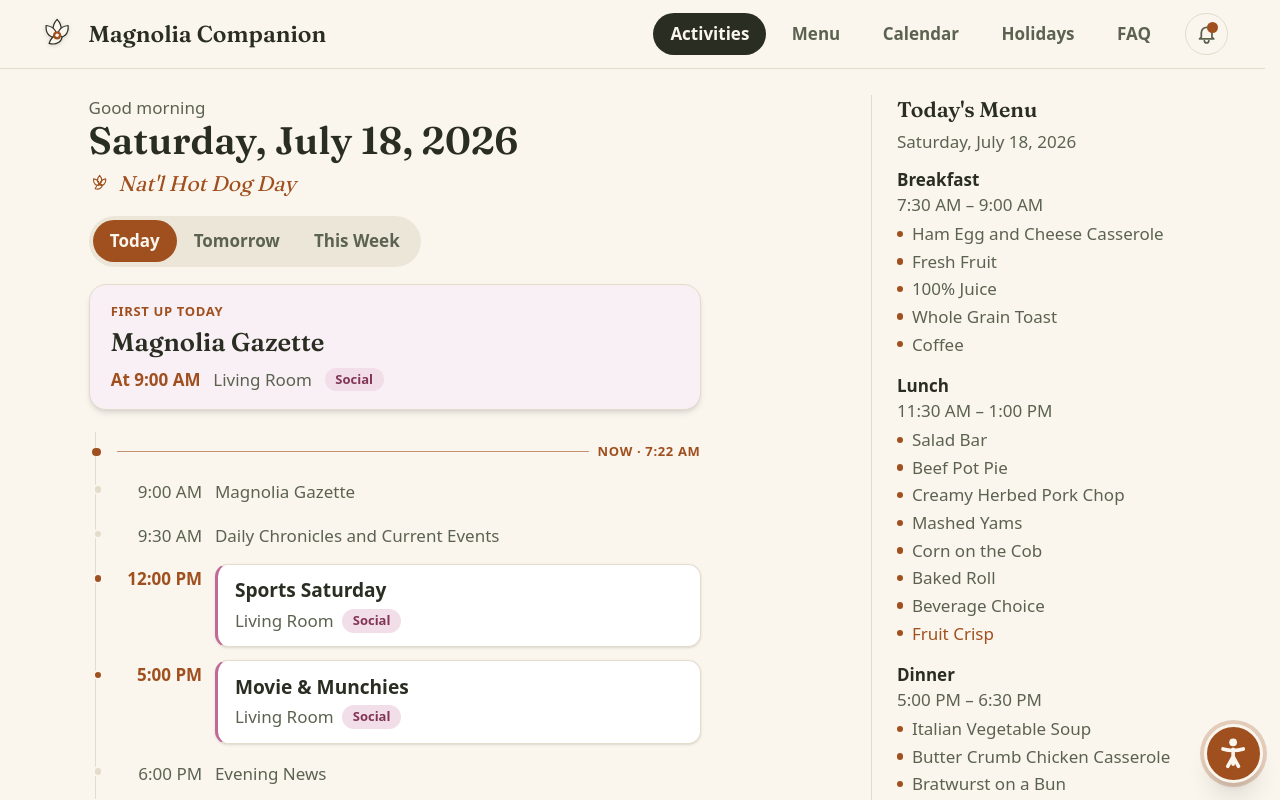
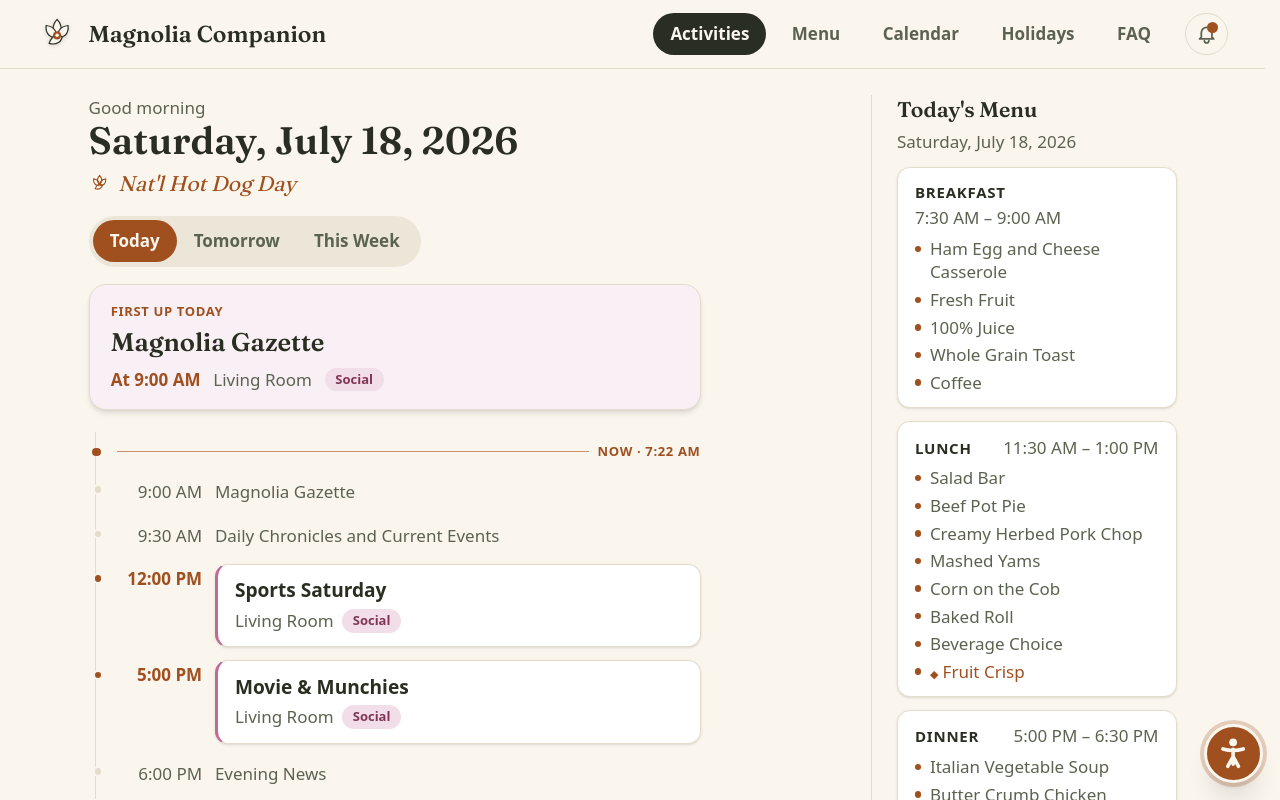
Before and after one commit to dillo/magnolia-companion, a Next.js app: page / in a window 1280 px wide. Shown: the top 800 px of the page. Built offline with nearby package versions, Linux system fonts and the light colour scheme.

Commit message:
feat: meal cards with serving-now badge in home sidebar

```diff
--- a/components/HomeClient.tsx
+++ b/components/HomeClient.tsx
@@ -12,9 +12,9 @@ import Timeline from "@/components/Timeline";
 import DimensionChip from "@/components/DimensionChip";
 import EmptyState from "@/components/EmptyState";
 import { useToday } from "@/components/useToday";
-import { MEAL_HOURS } from "@/components/MealCards";
+import { MEALS, mealHours } from "@/components/MealCards";
 import { VisitDaysSummary } from "@/components/VisitDays";
-import { greetingFor, heroStateFor, tomorrowPreview } from "@/lib/now";
+import { greetingFor, heroStateFor, servingNow, tomorrowPreview } from "@/lib/now";
 import { useNow } from "@/components/useNow";
 import MagnoliaFlourish from "@/components/MagnoliaFlourish";
 import HeroCard from "@/components/HeroCard";
@@ -132,7 +132,7 @@ export default function HomeClient({
 
       {showMenuSummary && (
         <aside className="space-y-5 pt-1 text-moss lg:sticky lg:top-6 lg:border-l lg:border-hairline lg:pl-6 lg:pt-0">
-          <MenuSummary day={menuDay} date={menuDate} title={menuTitle} />
+          <MenuSummary day={menuDay} date={menuDate} title={menuTitle} now={pick === "today" ? now : null} />
           <VisitDaysSummary days={upcomingVisits} />
         </aside>
       )}
@@ -140,7 +140,17 @@ export default function HomeClient({
   );
 }
 
-function MenuSummary({ day, date, title }: { day: MenuDay | null; date: string; title: string }) {
+function MenuSummary({
+  day,
+  date,
+  title,
+  now,
+}: {
+  day: MenuDay | null;
+  date: string;
+  title: string;
+  now: string | null;
+}) {
   return (
     <section>
       <div className="mb-3">
@@ -150,17 +160,25 @@ function MenuSummary({ day, date, title }: { day: MenuDay | null; date: string;
         </p>
       </div>
 
-      {!day ? (
-        <div>
-          <p className="mb-3">The menu for this date hasn&apos;t been added yet.</p>
-          <div className="space-y-4">
-            {MEAL_HOURS.map(([key, label, hours]) => (
-              <section key={key}>
-                <div className="mb-1">
-                  <h3 className="font-semibold text-ink">{label}</h3>
-                  <p className="tabular-nums">{hours}</p>
+      {!day && <p className="mb-3">The menu for this date hasn&apos;t been added yet.</p>}
+
+      <div className="space-y-3">
+        {MEALS.map((meal) => {
+          const items = day?.[meal.key].items ?? null;
+          return (
+            <section key={meal.key} className="rounded-xl border border-hairline bg-card px-4 py-3 shadow-sm">
+              <div className="mb-1.5 flex flex-wrap items-baseline justify-between gap-x-3 gap-y-0.5">
+                <h3 className="text-[15px] font-bold uppercase tracking-wider text-ink">{meal.label}</h3>
+                {servingNow(meal, now) ? (
+                  <span className="rounded-full bg-copper px-2.5 py-0.5 text-[13px] font-bold text-petal">
+                    Serving now
+                  </span>
+                ) : (
+                  <span className="tabular-nums text-moss">{mealHours(meal)}</span>
+                )}
               </div>
-                <ul className="space-y-1">
+              {items === null ? (
+                <ul className="space-y-1" aria-label="Menu pending">
                   {Array.from({ length: 3 }, (_, index) => (
                     <li key={index} className="flex gap-2 leading-snug text-moss">
                       <span aria-hidden="true" className="mt-2 h-1.5 w-1.5 shrink-0 rounded-full bg-copper/50" />
@@ -168,28 +186,19 @@ function MenuSummary({ day, date, title }: { day: MenuDay | null; date: string;
                     </li>
                   ))}
                 </ul>
-              </section>
-            ))}
-          </div>
-        </div>
-      ) : (
-        <div className="space-y-4">
-          {MEAL_HOURS.map(([key, label, hours]) => {
-            const items = day[key].items;
-            return (
-              <section key={key}>
-                <div className="mb-1">
-                  <h3 className="font-semibold text-ink">{label}</h3>
-                  <p className="tabular-nums">{hours}</p>
-                </div>
-                {items.length === 0 ? (
-                  <p>Not listed</p>
+              ) : items.length === 0 ? (
+                <p className="text-moss">Not listed</p>
               ) : (
                 <ul className="space-y-1">
                   {items.map((item, index) => (
                     <li key={index} className="flex gap-2 leading-snug">
                       <span aria-hidden="true" className="mt-2 h-1.5 w-1.5 shrink-0 rounded-full bg-copper" />
-                        <span className={item.kind === "dessert" ? "text-copper" : ""}>{item.name}</span>
+                      <span className={item.kind === "dessert" ? "text-copper" : ""}>
+                        {item.kind === "dessert" && (
+                          <span aria-hidden="true" className="mr-1 text-[11px] align-middle">◆</span>
+                        )}
+                        {item.name}
+                      </span>
                     </li>
                   ))}
                   </ul>
@@ -198,7 +207,6 @@ function MenuSummary({ day, date, title }: { day: MenuDay | null; date: string;
           );
         })}
       </div>
-      )}
 
       <Link href="/menu" className="mt-4 inline-block font-semibold text-copper underline-offset-4 hover:underline">
         Full menu
--- a/components/MealCards.tsx
+++ b/components/MealCards.tsx
@@ -1,11 +1,16 @@
+import { formatTime } from "@/lib/dates";
 import type { MenuDay } from "@/lib/schema";
 
 /** Serving hours are placeholders until the real printed menu is photographed (spec open item). */
-export const MEAL_HOURS = [
-  ["breakfast", "Breakfast", "7:30 AM – 9:00 AM"],
-  ["lunch", "Lunch", "11:30 AM – 1:00 PM"],
-  ["dinner", "Dinner", "5:00 PM – 6:30 PM"],
+export const MEALS = [
+  { key: "breakfast", label: "Breakfast", start: "07:30", end: "09:00" },
+  { key: "lunch", label: "Lunch", start: "11:30", end: "13:00" },
+  { key: "dinner", label: "Dinner", start: "17:00", end: "18:30" },
 ] as const;
+
+export function mealHours({ start, end }: { start: string; end: string }): string {
+  return `${formatTime(start)} – ${formatTime(end)}`;
+}
 
 function PlaceholderItems() {
   return (
@@ -23,13 +28,13 @@ function PlaceholderItems() {
 export default function MealCards({ day }: { day: MenuDay | null }) {
   return (
     <div className="divide-y divide-hairline border-y border-hairline">
-      {MEAL_HOURS.map(([key, label, hours]) => {
+      {MEALS.map(({ key, label, start, end }) => {
         const meal = day?.[key] ?? null;
         return (
           <section key={key} className="py-4">
             <div className="mb-2 flex items-baseline justify-between gap-4">
               <h2 className="font-display text-2xl font-semibold">{label}</h2>
-              <span className="shrink-0 tabular-nums text-moss">{hours}</span>
+              <span className="shrink-0 tabular-nums text-moss">{mealHours({ start, end })}</span>
             </div>
             {!meal ? (
               <PlaceholderItems />
```
Lines whose indentation alone changed are shown as unchanged.
